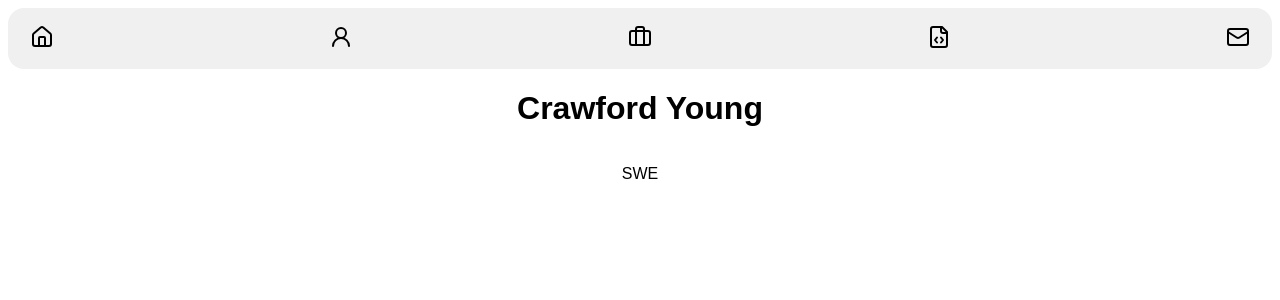
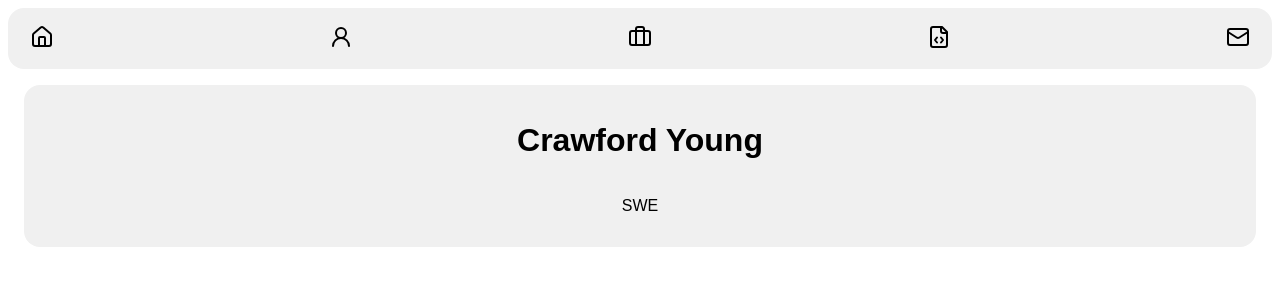
Before and after one commit to Crawford-Young/NextJSPlayground, a Next.js app in the folder nextjs-dashboard/: page / in a window 1280 px wide. Shown: the top 300 px of the page. Built offline with nearby package versions, Linux system fonts and the light colour scheme.

Commit message:
background for home

```diff
--- a/nextjs-dashboard/app/body/body.css
+++ b/nextjs-dashboard/app/body/body.css
@@ -5,4 +5,8 @@
   justify-content: center;
   height: 100%;
   overflow-y: auto;
+  background-color: #f0f0f0;
+  border-radius: 1rem;
+  padding: 1rem;
+  margin: 1rem;
 }
```
